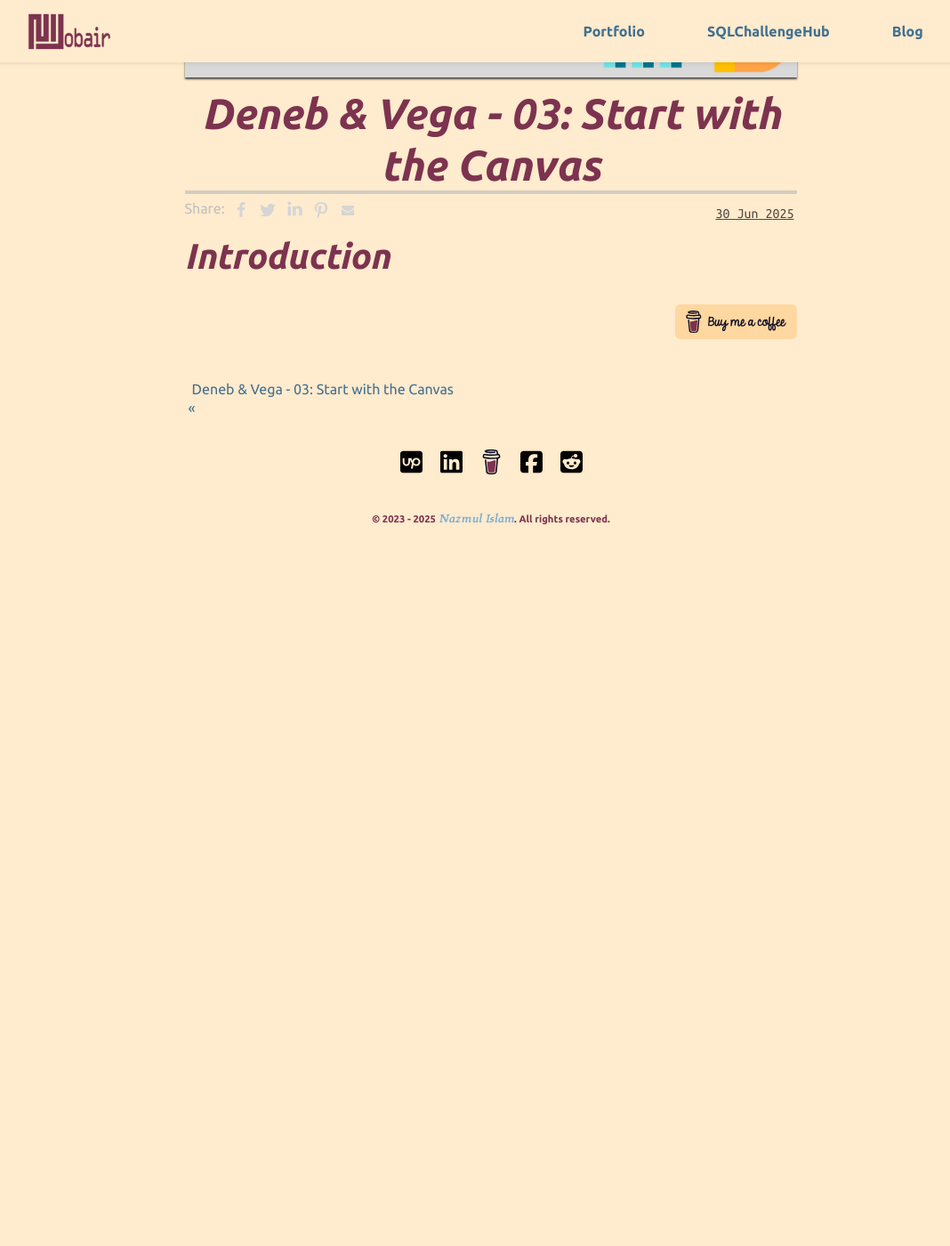
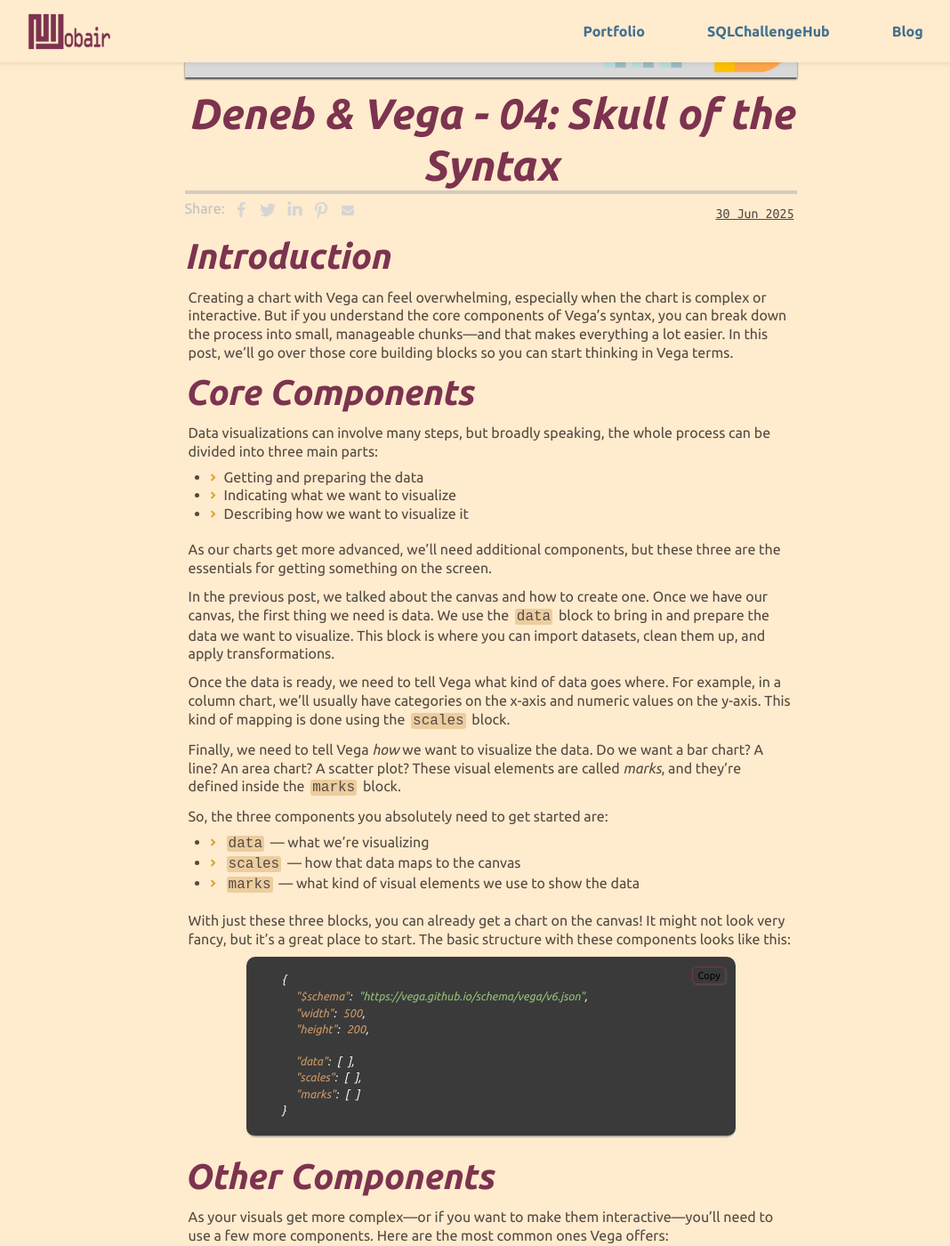
Before and after one commit to nijobair/nijobair.github.io, a Jekyll site: the page built from my_collections/_posts/powerbi/deneb/2025-06-30-vega-04.md, in a window 1280 px wide and 1400 px high, scrolled down 357 px. Shown: the whole window at 89% size, without its empty margins (88-1156 px from the left). Built offline with Jekyll 4.4.1, drawn with Linux system fonts in a browser that asks for light colours; a script that is not in the unit is left out; comment, search, counter and statistics services are not loaded; before the commit the page ends 987 px from its top, so only the background shows below that; some of the changed text lies outside the part shown.

Commit message:
bega post - 04

````diff
--- a/_data/glossary.yml
+++ b/_data/glossary.yml
@@ -4,6 +4,6 @@
 #   - Term is different from displayed text: {% glossary <term>, display: <diplay name> %}
 #     - Ex. {% glossary operating system, display: OS %}, {% glossary computer, display: PC %}
 #
-- term: ASCII
-  definition: ASCII is a character encoding standard for electronic communication. It uses 128 code points (95 printable), limiting its scope.
-  url: https://en.wikipedia.org/wiki/ASCII#:~:text=ASCII%20(%2F%CB%88%C3%A6sk,telecommunications%20equipment%2C%20and%20other%20devices.
+- term: arrays
+  definition: A JSON array contains zero, one, or more ordered elements, separated by a comma. The JSON array is surrounded by square brackets [ ].
+  url: https://www.microfocus.com/documentation/silk-performer/205/en/silkperformer-205-webhelp-en/GUID-0847DE13-2A2F-44F2-A6E7-214CD703BF84.html
--- a/my_collections/_posts/powerbi/deneb/2025-06-30-vega-04.md
+++ b/my_collections/_posts/powerbi/deneb/2025-06-30-vega-04.md
@@ -1,9 +1,78 @@
 ---
 featured: false
 categories: powerbi deneb
-title: "Deneb & Vega - 03: Start with the Canvas"
+title: "Deneb & Vega - 04: Skull of the Syntax"
 image: /assets/images/posts/powerbi/title-Deneb.png
-excerpt: ""
+excerpt: "Understanding Vega becomes much easier when you break it down into core components. This post introduces the essential building blocks—data, scales, and marks—that you need to get a chart on the canvas."
 ---
 
 ## Introduction
+
+Creating a chart with Vega can feel overwhelming, especially when the chart is complex or interactive. But if you understand the core components of Vega's syntax, you can break down the process into small, manageable chunks—and that makes everything a lot easier. In this post, we’ll go over those core building blocks so you can start thinking in Vega terms.
+
+## Core Components
+
+Data visualizations can involve many steps, but broadly speaking, the whole process can be divided into three main parts:
+
+- Getting and preparing the data
+- Indicating what we want to visualize
+- Describing how we want to visualize it
+
+As our charts get more advanced, we’ll need additional components, but these three are the essentials for getting something on the screen.
+
+In the previous post, we talked about the canvas and how to create one. Once we have our canvas, the first thing we need is data. We use the `data` block to bring in and prepare the data we want to visualize. This block is where you can import datasets, clean them up, and apply transformations.
+
+Once the data is ready, we need to tell Vega what kind of data goes where. For example, in a column chart, we’ll usually have categories on the x-axis and numeric values on the y-axis. This kind of mapping is done using the `scales` block.
+
+Finally, we need to tell Vega *how* we want to visualize the data. Do we want a bar chart? A line? An area chart? A scatter plot? These visual elements are called *marks*, and they’re defined inside the `marks` block.
+
+So, the three components you absolutely need to get started are:
+
+- `data` — what we’re visualizing
+- `scales` — how that data maps to the canvas
+- `marks` — what kind of visual elements we use to show the data
+
+With just these three blocks, you can already get a chart on the canvas! It might not look very fancy, but it’s a great place to start. The basic structure with these components looks like this:
+
+```json
+{
+  "$schema": "https://vega.github.io/schema/vega/v6.json",
+  "width": 500,
+  "height": 200,
+
+  "data": [ ],
+  "scales": [ ],
+  "marks": [ ]
+}
+```
+
+## Other Components
+
+As your visuals get more complex—or if you want to make them interactive—you’ll need to use a few more components. Here are the most common ones Vega offers:
+
+- `signals`: This is where we define variables and parameters to make our visuals interactive. Think of it as adding logic to your visual.
+- `axes`: While the `scales` block defines what kind of data goes where, the `axes` block tells Vega how to draw those axes—tick marks, labels, orientation, etc.
+- `legends`: No surprise here—this is where we customize the legend of our chart.
+- `projections`: If you’re creating a map, you’ll need this block to define how geographical data should be projected onto the canvas.
+
+So, the top-level structure of a Vega spec with all these elements looks something like this:
+
+```json
+{
+  "$schema": "https://vega.github.io/schema/vega/v6.json",
+  "width": 500,
+  "height": 200,
+
+  "data": [ ],
+  "signals": [ ],
+  "scales": [ ],
+  "projections": [ ],
+  "axes": [ ],
+  "legends": [ ],
+  "marks": [ ]
+}
+```
+
+If you're familiar with `JSON`, you’ll notice that most of these blocks are defined as {% glossary arrays %}. That means we can include multiple datasets, multiple scales, multiple marks, and so on.
+
+Why is that helpful? Hold your horses—we’ll explore that soon!
````
Also changed, not shown: my_collections/_posts/powerbi/deneb/2025-06-30-vega-03.md (+13 -9 lines), my_collections/_posts/powerbi/deneb/2025-07-30-vega-05.md (added, +9 -0 lines), my_collections/_posts/powerbi/deneb/__vega-trial.md (added, +18 -0 lines), assets/images/posts/powerbi/title-Deneb.png.
